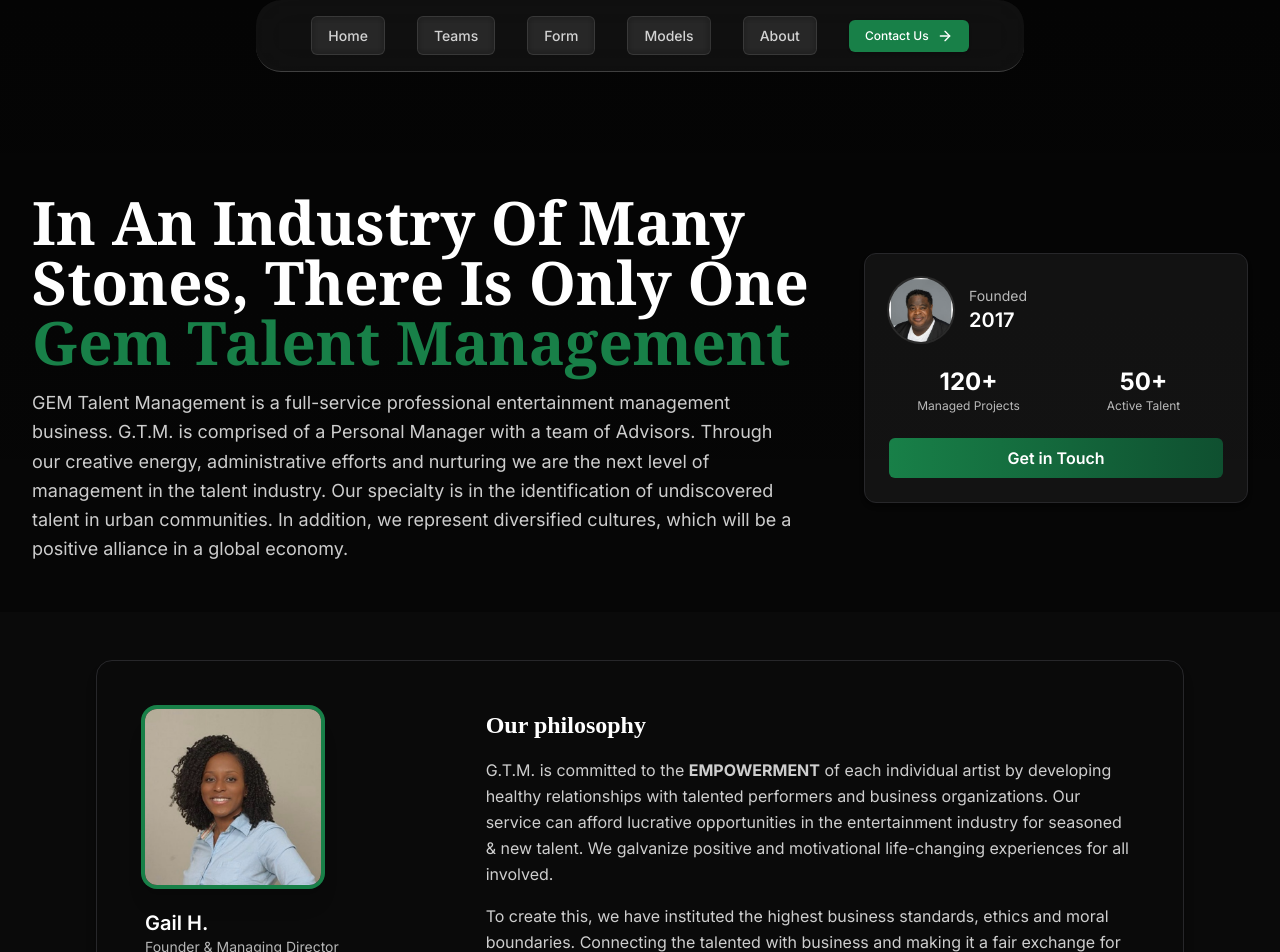
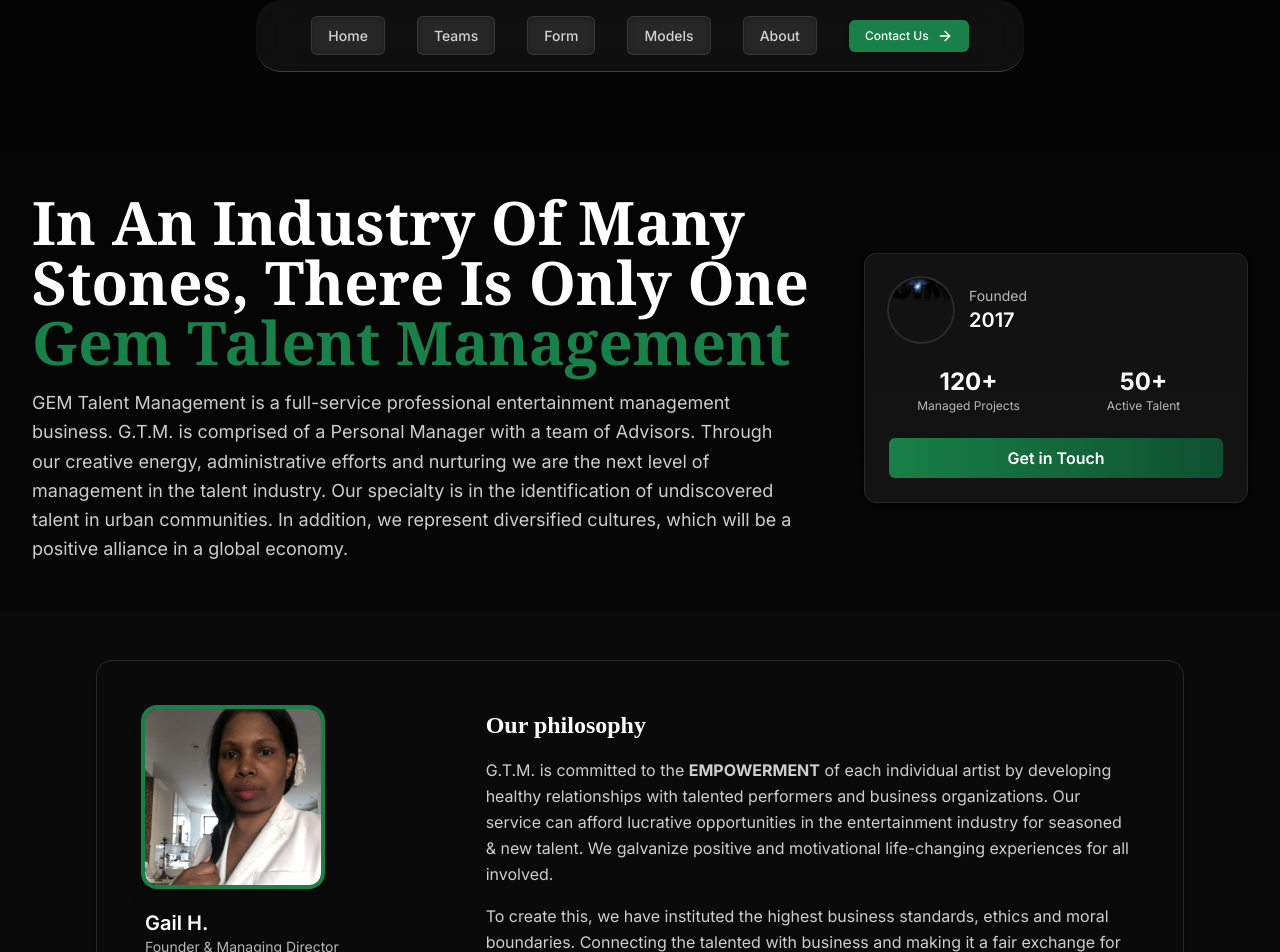
Before and after one commit to Medkabs/GTM, a Next.js app in the folder seira-modeling-agency/: page /about in a window 1280 px wide. Shown: the top 952 px of the page. Built offline with nearby package versions, Linux system fonts and the light colour scheme; a web font is replaced by a local one.

Commit message:
chore: fix images

```diff
--- a/seira-modeling-agency/src/app/about/page.tsx
+++ b/seira-modeling-agency/src/app/about/page.tsx
@@ -41,7 +41,7 @@
               <div className="flex items-center gap-4">
                 <div className="flex-shrink-0">
                   <div className="w-16 h-16 rounded-full overflow-hidden ring-2 ring-white/10">
-                    <Image src="/Michael.png" alt="Founder" width={64} height={64} className="object-cover" />
+                    <Image src="/GTM.png" alt="Founder" width={64} height={64} className="object-cover" />
                   </div>
                 </div>
                 <div>
@@ -75,7 +75,7 @@
           <div className="bg-white/3 border border-white/6 rounded-2xl p-8 lg:p-12 shadow-lg grid grid-cols-1 lg:grid-cols-3 gap-8 items-start">
             <div className="flex flex-col items-center lg:items-start gap-6">
               <div className="w-44 h-44 rounded-xl overflow-hidden ring-4 ring-[#188048] shadow-xl">
-                <Image src="/Nisani.png" alt="Team lead" width={176} height={176} className="object-cover" />
+                <Image src="/Gail_Harry.png" alt="Team lead" width={176} height={176} className="object-cover" />
               </div>
               <div className="text-center lg:text-left">
                 <div className="text-xl font-semibold">Gail H.</div>
```
Also changed, not shown: seira-modeling-agency/public/Gail_Harry.png (added).
